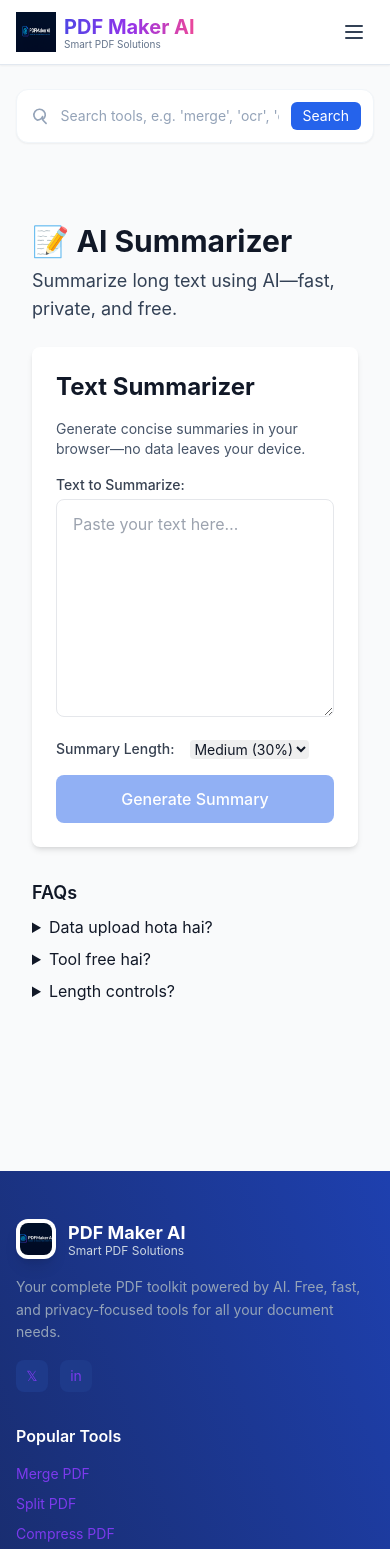
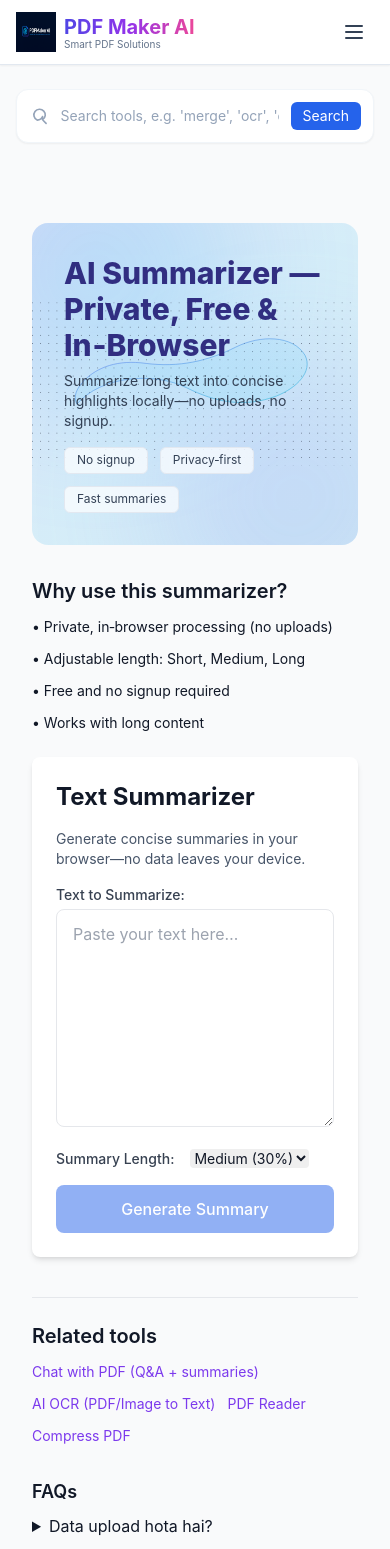
Before and after one commit to studybuild576-commits/my-tool-website, a Next.js app: page /ai-summarizer in a window 390 px wide. Shown: the top 1549 px of the page. Built offline with nearby package versions, Linux system fonts and the light colour scheme.

Commit message:
Update page.tsx

```diff
--- a/app/ai-summarizer/page.tsx
+++ b/app/ai-summarizer/page.tsx
@@ -1,33 +1,47 @@
 // app/ai-summarizer/page.tsx
 import type { Metadata } from "next";
+import Link from "next/link";
 import AISummarizerToolWrapper from "@/components/client/AISummarizerToolWrapper";
 
 export const metadata: Metadata = {
-  title: "AI Summarizer: Summarize Text Online (Private) | PDF Maker AI",
+  title: "AI Summarizer Tool: Summarize Text Online (Private, Free) | PDF Maker AI",
   description:
-    "Summarize long text into concise highlights with an in‑browser AI summarizer. Fast, free, privacy‑first—no signup.",
+    "Summarize long text into concise highlights using an in‑browser AI summarizer—fast, private, free, and no signup required.",
+  keywords: [
+    "ai summarizer tool","summarize text online","free text summarizer","in‑browser summarizer","no signup summarizer",
+    "instant text summary","extractive summarizer","privacy first summarizer","local text processing","document summarization ai",
+    "article summarizer online","research paper summarizer","email summarizer","meeting notes summarizer","blog post summarizer",
+    "long text to short summary","key points extractor","auto summary generator","tl;dr generator","ai tl;dr tool",
+    "semantic summarizer","keyword based summarization","summarize paragraphs","summary generator free","offline summarizer",
+    "context aware summarizer","fast summarization ai","education summarizer tool","study notes generator","report summarizer ai",
+    "policy document summarizer","handbook summary tool","legal summary generator","pdf text summarizer","markdown summarizer",
+    "web page summarizer","chrome summarizer alternative","local ai summarizer","safe summarization tool","private summary ai",
+    "no login summarizer","text condensation ai","topic highlights extractor","headline generator ai","bullet point summarizer",
+    "concise summary maker","english text summarizer","ai content compressor","note maker from text","overview generator ai"
+  ],
   alternates: { canonical: "https://pdfmakerai.shop/ai-summarizer" },
   robots: { index: true, follow: true },
   openGraph: {
     type: "website",
     url: "https://pdfmakerai.shop/ai-summarizer",
-    title: "AI Summarizer — PDF Maker AI",
-    description: "Create concise summaries from long text. 100% free, in‑browser, privacy‑first.",
-    siteName: "PDF Maker AI",
+    title: "AI Summarizer Tool — Private, Free, In‑Browser",
+    description: "Create concise summaries from long text with a fast, private, in‑browser AI summarizer.",
+    siteName: "PDF Maker AI"
   },
   twitter: {
     card: "summary_large_image",
-    title: "AI Summarizer Online",
-    description: "Summarize long text quickly in your browser—no signup.",
-  },
+    title: "AI Summarizer Online — Private & Free",
+    description: "Summarize long text quickly in your browser—no signup, privacy‑first."
+  }
 };
 
 export default function Page() {
-  const jsonLd = {
+  const appLd = {
     "@context": "https://schema.org",
     "@type": "SoftwareApplication",
-    name: "AI Summarizer",
+    name: "AI Summarizer Tool",
     applicationCategory: "UtilityApplication",
+    applicationSubCategory: "ContentSummarization",
     operatingSystem: "Web",
     url: "https://pdfmakerai.shop/ai-summarizer",
     isAccessibleForFree: true,
@@ -38,83 +52,83 @@ export default function Page() {
       "In‑browser processing",
       "No signup",
       "Privacy‑first",
+      "Fast summaries"
     ],
     keywords:
-      "AI summarizer, text summarizer online, summarize text free, in‑browser summarizer, no signup summarizer",
-    publisher: { "@type": "Organization", name: "PDF Maker AI", url: "https://pdfmakerai.shop" },
+      "ai summarizer tool, summarize text online, free text summarizer, in‑browser summarizer, no signup summarizer, instant text summary",
+    publisher: { "@type": "Organization", name: "PDF Maker AI", url: "https://pdfmakerai.shop" }
   };
 
   const faqLd = {
     "@context": "https://schema.org",
     "@type": "FAQPage",
     mainEntity: [
-      {
-        "@type": "Question",
-        name: "Kya summarizer data ko server par upload karta hai?",
-        acceptedAnswer: {
-          "@type": "Answer",
-          text: "Nahi, processing browser ke andar hoti hai; koi data upload nahi hota.",
-        },
-      },
-      {
-        "@type": "Question",
-        name: "Kya yeh tool free hai?",
-        acceptedAnswer: {
-          "@type": "Answer",
-          text: "Haan, 100% free aur bina account ke.",
-        },
-      },
-      {
-        "@type": "Question",
-        name: "Summary length control milta hai?",
-        acceptedAnswer: {
-          "@type": "Answer",
-          text: "Haan, Short, Medium, aur Long options uplabdh hain.",
-        },
-      },
-    ],
+      { "@type": "Question", name: "Kya summarizer data ko server par upload karta hai?",
+        acceptedAnswer: { "@type": "Answer", text: "Nahi, processing browser ke andar hoti hai; koi data upload nahi hota." } },
+      { "@type": "Question", name: "Kya yeh tool free aur bina signup hai?",
+        acceptedAnswer: { "@type": "Answer", text: "Haan, 100% free aur bina account ke use kiya ja sakta hai." } },
+      { "@type": "Question", name: "Summary length control milta hai?",
+        acceptedAnswer: { "@type": "Answer", text: "Haan, Short, Medium, aur Long options uplabdh hain." } }
+    ]
   };
 
   return (
-    <main className="max-w-3xl mx-auto px-4 py-10">
-      {/* Structured Data */}
-      <script
-        type="application/ld+json"
-        dangerouslySetInnerHTML={{ __html: JSON.stringify(jsonLd).replace(/</g, "\\u003c") }}
-      />
-      <script
-        type="application/ld+json"
-        dangerouslySetInnerHTML={{ __html: JSON.stringify(faqLd).replace(/</g, "\\u003c") }}
-      />
+    <main className="max-w-4xl mx-auto px-4 py-10">
+      <script type="application/ld+json" dangerouslySetInnerHTML={{ __html: JSON.stringify(appLd).replace(/</g, "\\u003c") }} />
+      <script type="application/ld+json" dangerouslySetInnerHTML={{ __html: JSON.stringify(faqLd).replace(/</g, "\\u003c") }} />
 
-      {/* H1/H2 headings */}
-      <header className="mb-6">
-        <h1 className="text-3xl font-bold mb-2">📝 AI Summarizer</h1>
-        <h2 className="text-lg text-slate-700">
-          Summarize long text using AI—fast, private, and free.
-        </h2>
-      </header>
+      {/* Decorative hero (inline SVG, no images) */}
+      <div className="relative overflow-hidden rounded-2xl mb-8">
+        <div className="absolute inset-0 bg-gradient-to-br from-indigo-600/15 via-sky-500/15 to-cyan-500/15" />
+        <div aria-hidden="true" className="pointer-events-none absolute -top-24 -left-20 h-72 w-72 rounded-full bg-sky-400 blur-3xl opacity-20" />
+        <div aria-hidden="true" className="pointer-events-none absolute -bottom-24 -right-20 h-72 w-72 rounded-full bg-indigo-400 blur-3xl opacity-20" />
+        <svg className="absolute inset-0 w-full h-full" viewBox="0 0 800 400" xmlns="http://www.w3.org/2000/svg" role="img" aria-label="AI summarizer tool generating concise summaries from long text">
+          <defs>
+            <pattern id="dots-sum" x="0" y="0" width="20" height="20" patternUnits="userSpaceOnUse"><circle cx="1" cy="1" r="1" fill="currentColor" /></pattern>
+            <linearGradient id="stroke-sum" x1="0" y1="0" x2="1" y2="1"><stop offset="0%" stopColor="#6366f1" stopOpacity="0.6" /><stop offset="100%" stopColor="#06b6d4" stopOpacity="0.6" /></linearGradient>
+            <linearGradient id="fill-sum" x1="0" y1="0" x2="1" y2="1"><stop offset="0%" stopColor="#93c5fd" stopOpacity="0.18" /><stop offset="100%" stopColor="#67e8f9" stopOpacity="0.18" /></linearGradient>
+          </defs>
+          <rect width="100%" height="100%" fill="url(#dots-sum)" className="text-indigo-400/20" />
+          <path d="M110,250 C170,180 300,170 380,210 C450,245 520,260 600,230 C650,210 690,170 670,130 C640,80 560,80 500,110 C430,145 360,160 280,150 C210,140 160,160 130,190 C110,210 100,230 110,250 Z" fill="url(#fill-sum)" stroke="url(#stroke-sum)" strokeWidth="2" />
+        </svg>
+        <div className="relative p-8 sm:p-10">
+          <h1 className="text-3xl font-extrabold text-indigo-900">AI Summarizer — Private, Free & In‑Browser</h1>
+          <p className="mt-2 text-sm sm:text-base text-slate-700">Summarize long text into concise highlights locally—no uploads, no signup.</p>
+          <ul className="mt-4 flex flex-wrap gap-3 text-xs sm:text-sm text-slate-700">
+            <li className="bg-white/70 backdrop-blur px-3 py-1 rounded-md border border-slate-200">No signup</li>
+            <li className="bg-white/70 backdrop-blur px-3 py-1 rounded-md border border-slate-200">Privacy‑first</li>
+            <li className="bg-white/70 backdrop-blur px-3 py-1 rounded-md border border-slate-200">Fast summaries</li>
+          </ul>
+        </div>
+      </div>
 
-      {/* Client tool (lazy via wrapper) */}
+      <section className="mb-6">
+        <h2 className="text-xl font-semibold mb-3">Why use this summarizer?</h2>
+        <ul className="grid sm:grid-cols-2 gap-3 text-sm">
+          <li>• Private, in‑browser processing (no uploads)</li>
+          <li>• Adjustable length: Short, Medium, Long</li>
+          <li>• Free and no signup required</li>
+          <li>• Works with long content</li>
+        </ul>
+      </section>
+
       <AISummarizerToolWrapper />
 
-      {/* On-page FAQs mapped to JSON-LD */}
+      <aside className="mt-10 border-t pt-6">
+        <h2 className="text-xl font-semibold mb-3">Related tools</h2>
+        <nav className="flex flex-wrap gap-3 text-sm">
+          <Link prefetch={false} href="/chat-with-pdf">Chat with PDF (Q&A + summaries)</Link>
+          <Link prefetch={false} href="/ai-ocr">AI OCR (PDF/Image to Text)</Link>
+          <Link prefetch={false} href="/pdf-reader">PDF Reader</Link>
+          <Link prefetch={false} href="/compress-pdf">Compress PDF</Link>
+        </nav>
+      </aside>
+
       <section className="mt-8">
         <h3 className="text-lg font-semibold mb-2">FAQs</h3>
-        <details className="mb-2">
-          <summary>Data upload hota hai?</summary>
-          <p className="text-gray-600">
-            Nahi, processing browser me hi hoti hai.
-          </p>
-        </details>
-        <details className="mb-2">
-          <summary>Tool free hai?</summary>
-          <p className="text-gray-600">Haan, 100% free.</p>
-        </details>
-        <details className="mb-2">
-          <summary>Length controls?</summary>
-          <p className="text-gray-600">Short, Medium, Long.</p>
-        </details>
+        <details className="mb-2"><summary>Data upload hota hai?</summary><p className="text-gray-600">Nahi, processing browser me hi hoti hai.</p></details>
+        <details className="mb-2"><summary>Tool free hai?</summary><p className="text-gray-600">Haan, 100% free.</p></details>
+        <details className="mb-2"><summary>Length controls?</summary><p className="text-gray-600">Short, Medium, Long.</p></details>
       </section>
     </main>
   );
```
